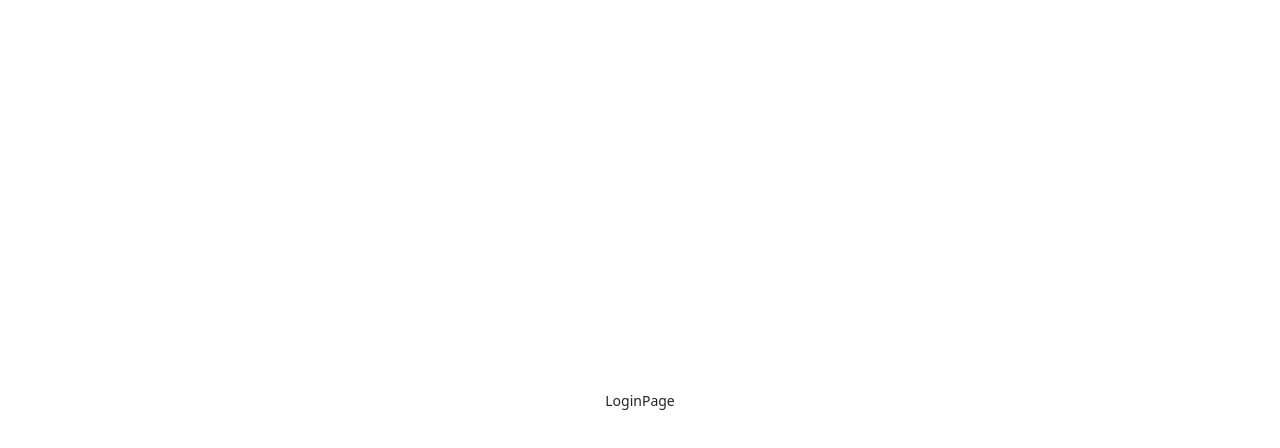
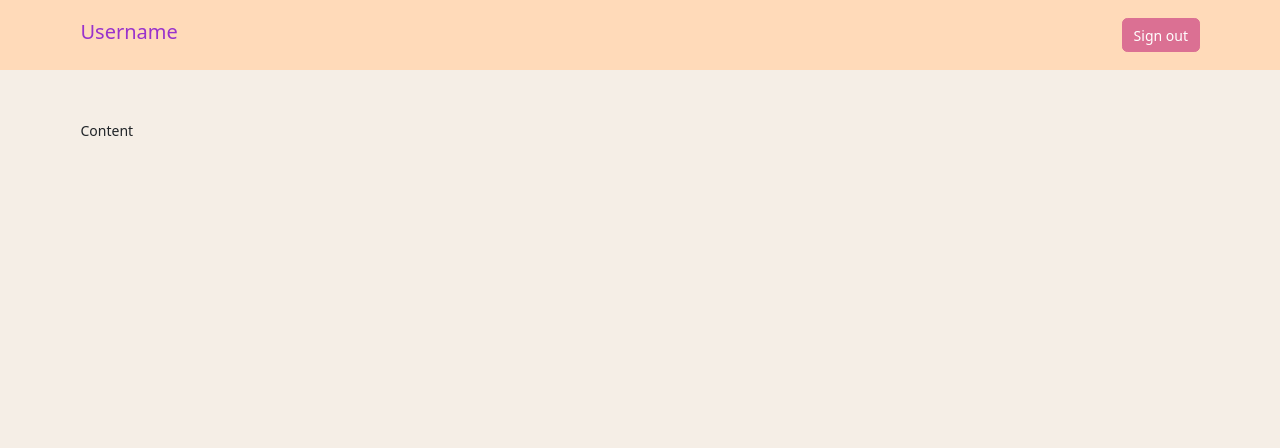
Before and after one commit to nishutim/jwt-authorization, a React (Create React App) app: page / in a window 1280 px wide. Shown: the top 448 px of the page. Built offline with nearby package versions, Linux system fonts and the light colour scheme.

Commit message:
LoginPage, HomePage finished and its components

```diff
--- a/src/App.css
+++ b/src/App.css
@@ -1,6 +1,7 @@
 html, body, #root {
    height: 100%;
    width: 100%;
+   background-color: rgb(245, 238, 230);
 }
 
 .appWrapper {
@@ -8,4 +9,5 @@ html, body, #root {
    min-height: 100%;
    display: flex;
    flex-direction: column;
+   /* color: rgb(206, 106, 139); */
 }
--- a/src/App.tsx
+++ b/src/App.tsx
@@ -1,12 +1,12 @@
 import React from 'react';
 import 'bootstrap/dist/css/bootstrap.min.css';
 import './App.css';
-import LoginPage from './pages/LoginPage';
+import HomePage from './pages/HomePage';
 
 const App = () => {
   return (
     <div className='appWrapper'>
-      <LoginPage />
+      <HomePage />
     </div>
   );
 }
--- /dev/null
+++ b/src/components/Content/Content.tsx
@@ -0,0 +1,12 @@
+import React from "react";
+import { ContentContainer, StyledContent } from "./style";
+
+const Content = () => (
+   <StyledContent>
+      <ContentContainer>
+         Content
+      </ContentContainer>
+   </StyledContent>
+)
+
+export default Content;
--- /dev/null
+++ b/src/components/Content/style.ts
@@ -0,0 +1,13 @@
+import { Container } from "react-bootstrap";
+import styled from "styled-components";
+
+export const StyledContent = styled.div`
+   flex: 1 1 auto;
+   padding: 50px 0;
+   display: flex;
+   flex-direction: column;
+`;
+
+export const ContentContainer = styled(Container)`
+   flex: 1 1 auto;
+`;
--- /dev/null
+++ b/src/components/Header/Header.tsx
@@ -0,0 +1,31 @@
+import React from "react";
+import { Container } from "react-bootstrap";
+import {
+   AuthUser,
+   AuthUserName,
+   HeaderBody,
+   LogoutButton,
+   StyledHeader
+} from "./style";
+
+const Header = () => {
+
+   const handleLogout = () => {
+      console.log('logged out');
+   }
+
+   return (
+      <StyledHeader>
+         <Container>
+            <HeaderBody>
+               <AuthUser>
+                  <AuthUserName>Username</AuthUserName>
+               </AuthUser>
+               <LogoutButton onClick={handleLogout}>Sign out</LogoutButton>
+            </HeaderBody>
+         </Container>
+      </StyledHeader>
+   );
+}
+
+export default Header;
--- /dev/null
+++ b/src/components/Header/style.ts
@@ -0,0 +1,30 @@
+import styled from 'styled-components';
+import { Button } from 'react-bootstrap';
+
+export const StyledHeader = styled.header`
+   background-color: peachpuff;
+`;
+
+export const HeaderBody = styled.div`
+   min-height: 70px;
+   padding: 10px 0;
+   display: flex;
+   justify-content: space-between;
+   align-items: center;
+`;
+
+export const AuthUser = styled.div``;
+export const AuthUserName = styled.h4`
+   font-size: 20px;
+   color: darkorchid;
+`;
+
+export const LogoutButton = styled(Button)`
+   border-color: palevioletred;
+   background-color: palevioletred;
+
+   &:hover {
+      border-color: rgb(206, 106, 139);
+      background-color: rgb(206, 106, 139);
+   }
+`;
--- /dev/null
+++ b/src/components/LoginForm/LoginForm.tsx
@@ -0,0 +1,61 @@
+import React, { FC, ChangeEvent, FormEvent, useState } from "react";
+import { NavLink, useLocation } from "react-router-dom";
+import { Button, Form, Stack } from "react-bootstrap";
+import { LoginFormTitle, StyledLoginForm } from "./style";
+
+interface Props {
+   onSubmit: (email: string, password: string) => void
+}
+
+const LoginForm: FC<Props> = ({ onSubmit }) => {
+   const { pathname } = useLocation();
+
+   const [email, setEmail] = useState('');
+   const [password, setPassword] = useState('');
+
+   const isLoginPage = pathname === '/login';
+   const titleText = isLoginPage ? 'Authorization' : 'Registration';
+   const btnText = isLoginPage ? 'Sign in' : 'Sign up';
+   const paragraphText = isLoginPage ? 'Still don\'t have an acount?' : 'Already have an account?';
+   const linkText = isLoginPage ? 'Sign up!' : 'Sign in!';
+   const linkPath = isLoginPage ? '/registration' : '/login';
+
+   const handleEmailChange = (e: ChangeEvent<HTMLInputElement>) => {
+      setEmail(e.target.value);
+   }
+
+   const handlePasswordChange = (e: ChangeEvent<HTMLInputElement>) => {
+      setPassword(e.target.value);
+   }
+
+   const handleSubmit = (e: FormEvent<HTMLFormElement>) => {
+      e.preventDefault();
+      onSubmit(email, password);
+   }
+
+   return (
+      <StyledLoginForm>
+         <Form onSubmit={handleSubmit}>
+            <LoginFormTitle>{titleText}</LoginFormTitle>
+            <Form.Control
+               type="email"
+               value={email}
+               onChange={handleEmailChange}
+               placeholder="Enter your email..."
+               className="mb-4" />
+            <Form.Control
+               type="password"
+               value={password}
+               onChange={handlePasswordChange}
+               placeholder="Enter your password..."
+               className="mb-4" />
+            <Stack className="d-flex flex-row justify-content-between align-items-center">
+               <p className="mb-0">{paragraphText} <NavLink to={linkPath}>{linkText}</NavLink></p>
+               <Button type="submit">{btnText}</Button>
+            </Stack>
+         </Form>
+      </StyledLoginForm>
+   );
+}
+
+export default LoginForm;
--- /dev/null
+++ b/src/components/LoginForm/style.ts
@@ -0,0 +1,13 @@
+import styled from "styled-components";
+
+export const StyledLoginForm = styled.div`
+   min-width: 400px;
+   padding: 30px;
+   border: 1px solid lightgray;
+   border-radius: 15px;
+`;
+
+export const LoginFormTitle = styled.h2`
+   margin-bottom: 20px;
+   text-align: center;
+`;
--- a/src/index.tsx
+++ b/src/index.tsx
@@ -1,6 +1,7 @@
 import React from 'react';
 import ReactDOM from 'react-dom/client';
 import './index.css';
+import { BrowserRouter } from 'react-router-dom';
 import App from './App';
 
 const root = ReactDOM.createRoot(
@@ -8,5 +9,7 @@ const root = ReactDOM.createRoot(
 );
 
 root.render(
-  <App />
+  <BrowserRouter>
+    <App />
+  </BrowserRouter>
 );
--- /dev/null
+++ b/src/pages/HomePage.tsx
@@ -0,0 +1,17 @@
+import React from "react";
+import { Page, PageBody } from "../components/styled";
+import Header from "../components/Header/Header";
+import Content from "../components/Content/Content";
+
+const HomePage = () => {
+   return (
+      <Page>
+         <PageBody>
+            <Header />
+            <Content />
+         </PageBody>
+      </Page>
+   );
+}
+
+export default HomePage;
--- a/src/pages/LoginPage.tsx
+++ b/src/pages/LoginPage.tsx
@@ -1,11 +1,18 @@
 import React from "react";
+import LoginForm from "../components/LoginForm/LoginForm";
 import { Page, PageBody } from "../components/styled";
 
 const LoginPage = () => {
+
+   const onSubmit = (email: string, password: string) => {
+      console.log(email, password);
+   }
+
    return (
       <Page>
          <PageBody justify="center" alignItems="center">
-            LoginPage
+            <LoginForm
+               onSubmit={onSubmit} />
          </PageBody>
       </Page>
    );
```
